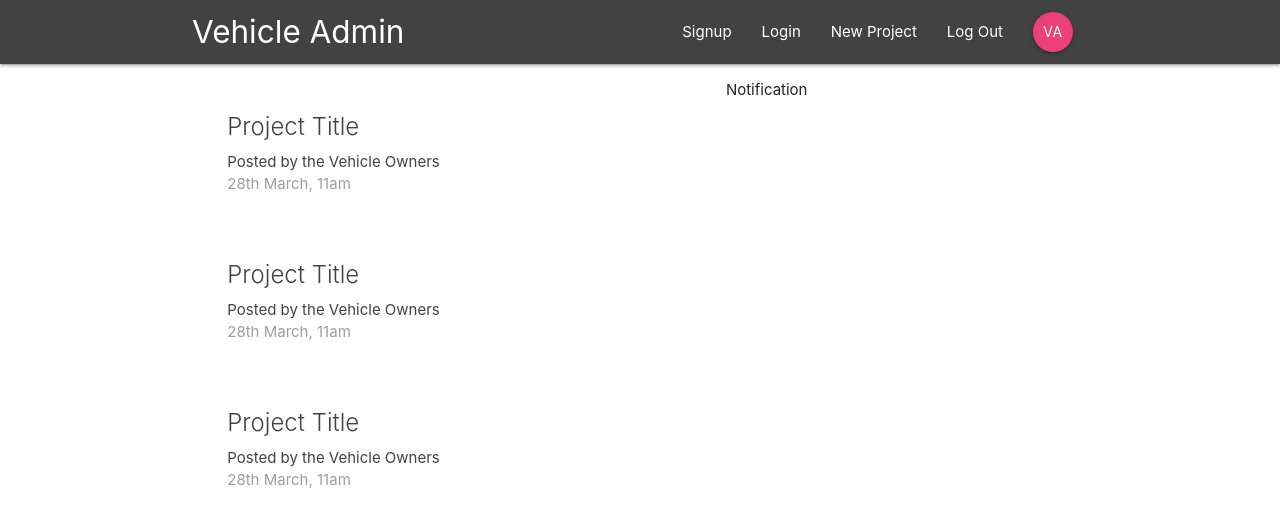
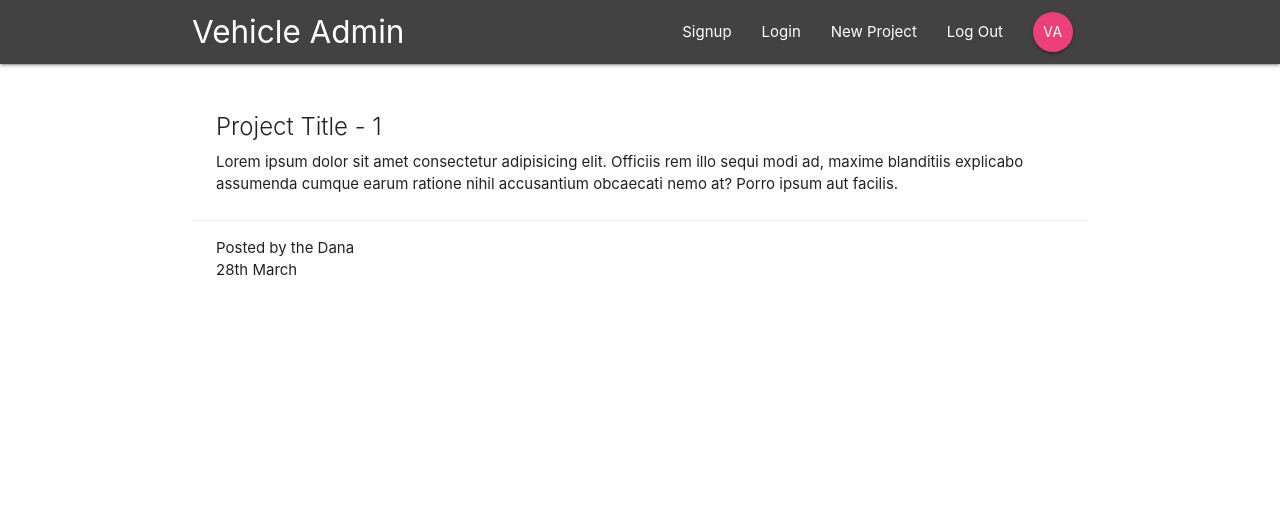
Before and after one commit to DananjayaBC/Vehicle_Service_Admin, a React (Create React App) app: page /project/1 in a window 1280 px wide. Shown: the top 526 px of the page. Built offline with nearby package versions, Linux system fonts and the light colour scheme.

Commit message:
Project Details

```diff
--- a/src/App.js
+++ b/src/App.js
@@ -1,17 +1,19 @@
-import { BrowserRouter, Switch ,Route } from 'react-router-dom'
+import { BrowserRouter, Switch, Route } from 'react-router-dom'
 import Navbar from './components/layout/Navbar'
 import Dashboard from './components/dashboard/Dashboard'
+import ProjectDetails from './components/projects/ProjectDetails'
 
 
 function App() {
   return (
     <BrowserRouter>
-    <div className="App">
-      <Navbar />
-      <Switch>
-        <Route path='/' component={Dashboard} />
-      </Switch>
-    </div>
+      <div className="App">
+        <Navbar />
+        <Switch>
+          <Route exact path='/' component={Dashboard} />
+          <Route path='/project/:id' component={ProjectDetails} />
+        </Switch>
+      </div>
     </BrowserRouter>
   );
 }
--- a/src/components/projects/ProjectDetails.js
+++ b/src/components/projects/ProjectDetails.js
@@ -0,0 +1,20 @@
+import React from 'react'
+
+const ProjectDetails = (props) => {
+    const id = props.match.params.id;
+    return (
+       <div className="container section project-details">
+           <div className="card z-depth-0">
+               <div className="card-content">
+                   <span className="card-title">Project Title - {id}</span>
+                   <p>Lorem ipsum dolor sit amet consectetur adipisicing elit. Officiis rem illo sequi modi ad, maxime blanditiis explicabo assumenda cumque earum ratione nihil accusantium obcaecati nemo at? Porro ipsum aut facilis.</p>
+               </div>
+               <div className="card-action gret lghten-4 grye-text">
+                   <div>Posted by the Dana</div>
+                   <div>28th March</div>
+               </div>
+           </div>
+       </div>
+    )
+}
+export default ProjectDetails
--- a/src/components/projects/ProjectList.js
+++ b/src/components/projects/ProjectList.js
@@ -1,32 +1,15 @@
+import ProjectSummery from './ProjectSummery'
 
 
+const ProjectList = () => {
+    return (
+        <div className="project-list section">
+            <ProjectSummery />
+            <ProjectSummery />
+            <ProjectSummery />
+            <ProjectSummery />
+            <ProjectSummery />
 
-const ProjectList = () =>{
-    return(
-        <div className="project-list section">
-            <div className="card z-depth-0 project-summery">
-                <div className="card-content grey-text text-darken-3">
-                    <span className="card-title">Project Title</span>
-                    <p>Posted by the Vehicle Owners</p>
-                    <p className="grey-text">28th March, 11am</p>
-                </div>
-            </div>
-
-            <div className="card z-depth-0 project-summery">
-                <div className="card-content grey-text text-darken-3">
-                    <span className="card-title">Project Title</span>
-                    <p>Posted by the Vehicle Owners</p>
-                    <p className="grey-text">28th March, 11am</p>
-                </div>
-            </div>
-
-            <div className="card z-depth-0 project-summery">
-                <div className="card-content grey-text text-darken-3">
-                    <span className="card-title">Project Title</span>
-                    <p>Posted by the Vehicle Owners</p>
-                    <p className="grey-text">28th March, 11am</p>
-                </div>
-            </div>
         </div>
     )
 }
--- a/src/components/projects/ProjectSummery.js
+++ b/src/components/projects/ProjectSummery.js
@@ -0,0 +1,14 @@
+
+const ProjectSummery = () =>{
+    return(
+        <div className="card z-depth-0 project-summery">
+                <div className="card-content grey-text text-darken-3">
+                    <span className="card-title">Project Title</span>
+                    <p>Posted by the Vehicle Owners</p>
+                    <p className="grey-text">28th March, 11am</p>
+                </div>
+            </div>
+    )
+}
+
+export default ProjectSummery
```
